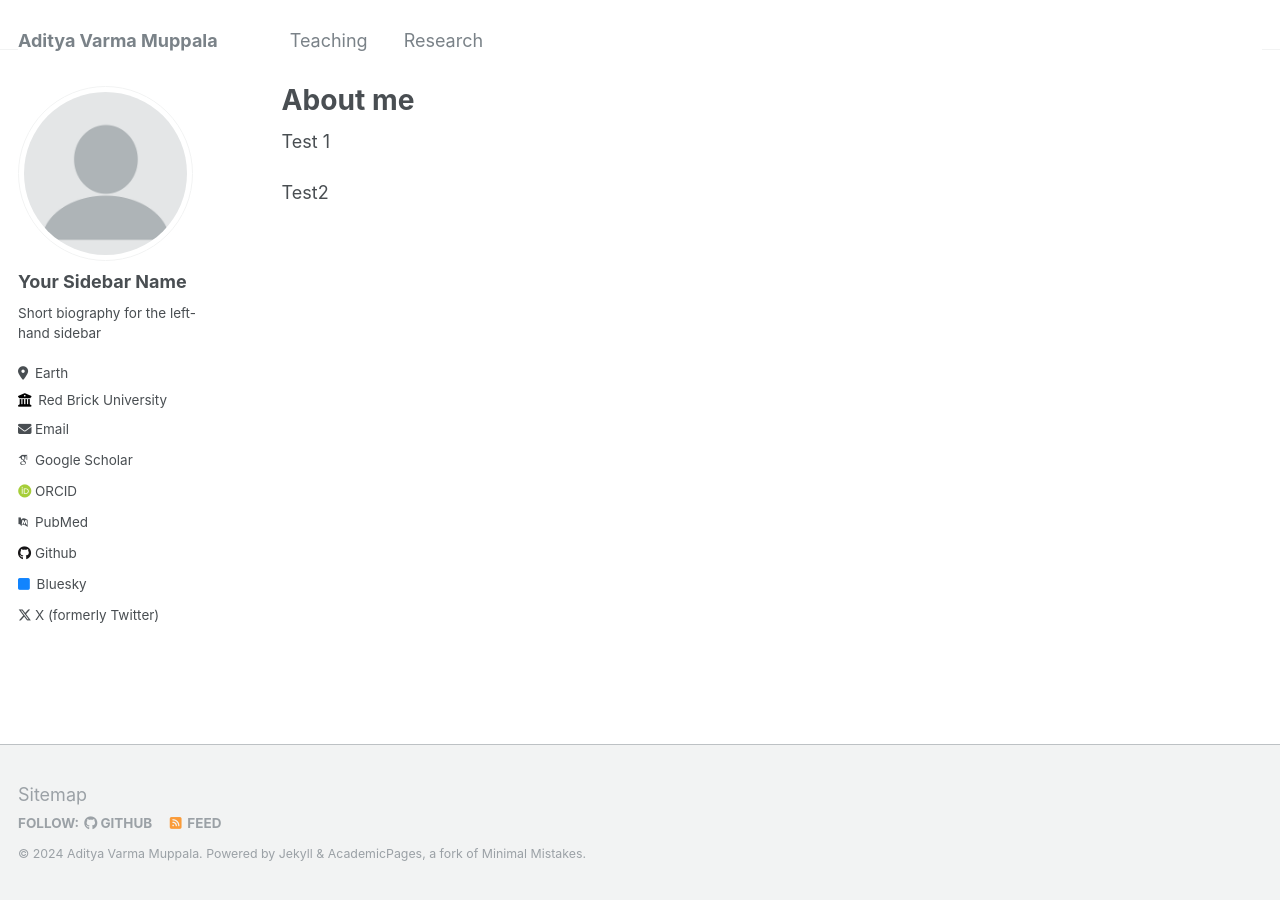
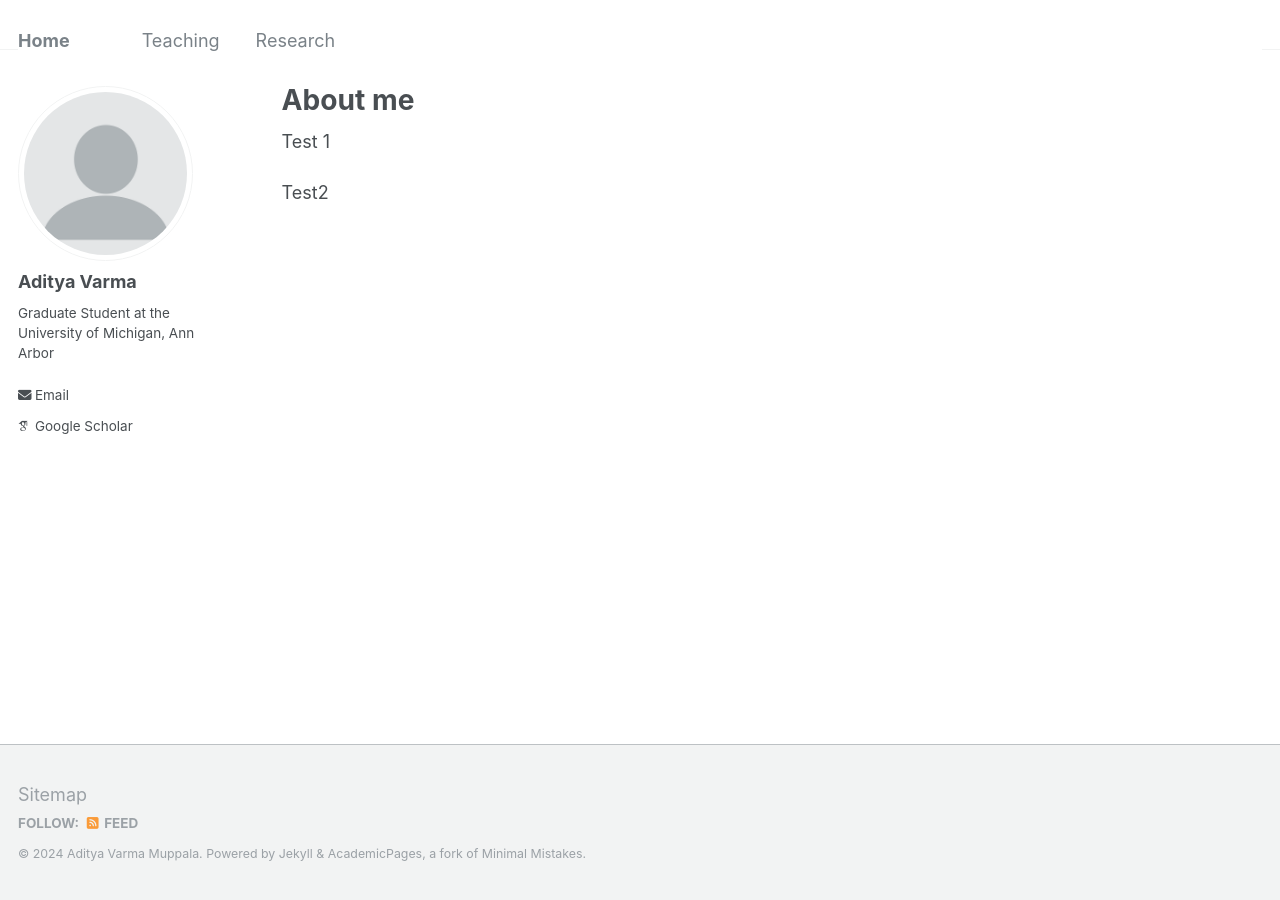
Before and after one commit to AdityaMuppala/adityamuppala.github.io, a Jekyll site: the page built from _pages/about.md, in a window 1280 px wide. Built offline with Jekyll 4.4.1, drawn with Linux system fonts in a browser that asks for light colours; some web fonts are replaced.

Commit message:
Update _config.yml

```diff
--- a/_config.yml
+++ b/_config.yml
@@ -8,7 +8,7 @@
 
 # Basic Site Settings
 locale                   : "en-US"
-title                    : "Aditya Varma Muppala"
+title                    : "Home"
 title_separator          : "-"
 name                     : &name "Aditya Varma Muppala"
 description              : &description "Graduate student at the University of Michigan"
@@ -22,32 +22,32 @@ repository               : "adityamuppala.github.io"
 author:
   # Biographic information
   avatar           : "profile.png"
-  name             : "Your Sidebar Name"
+  name             : "Aditya Varma"
   pronouns         : # example: "she/her"
-  bio              : "Short biography for the left-hand sidebar"
-  location         : "Earth"
-  employer         : "Red Brick University"
+  bio              : "Graduate Student at the University of Michigan, Ann Arbor"
+  location         : # "Ann Arbor, Michigan"
+  employer         : # "University of Michigan"
   uri              : # URL
-  email            : "none@example.org"
+  email            : "mavarma@umich.edu"
 
   # Academic websites
   arxiv            : # URL - Update with the correct link to your profile
-  googlescholar    : "https://scholar.google.com/citations?user=PS_CX0AAAAAJ"
+  googlescholar    : "https://scholar.google.com/citations?user=TtDtCaoAAAAJ&hl=en"
   impactstory      : # URL
-  orcid            : "http://orcid.org/yourorcidurl"
-  pubmed           : "https://www.ncbi.nlm.nih.gov/pubmed/?term=john+snow"
+  orcid            : # "http://orcid.org/yourorcidurl"
+  pubmed           : # "https://www.ncbi.nlm.nih.gov/pubmed/?term=john+snow"
   researchgate     : # URL
 
   # Repositories and software development
   bitbucket        : # Username - Update with your username on the site
   codepen          : # Username
   dribbble         : # Username
-  github           : "academicpages"
+  github           : # "academicpages"
   kaggle           : # Username
   stackoverflow    : # User number or user number and name (i.e., use "1" or "1/jeff-atwood")
 
   # Social media
-  bluesky          : "bsky.app" # Replace this with you Bluesky username
+  bluesky          : # "bsky.app" # Replace this with you Bluesky username
   facebook         : # Username
   flickr           : # Username
   foursquare       : # Username
@@ -64,7 +64,7 @@ author:
   steam            : # Username
   telegram         : # URL
   tumblr           : # Username
-  twitter          : "UniofOxford"  # Replace this with your X / Twitter handle
+  twitter          : # "UniofOxford"  # Replace this with your X / Twitter handle
   vine             : # Username
   weibo            : # Username
   wikipedia        : # Username
```
